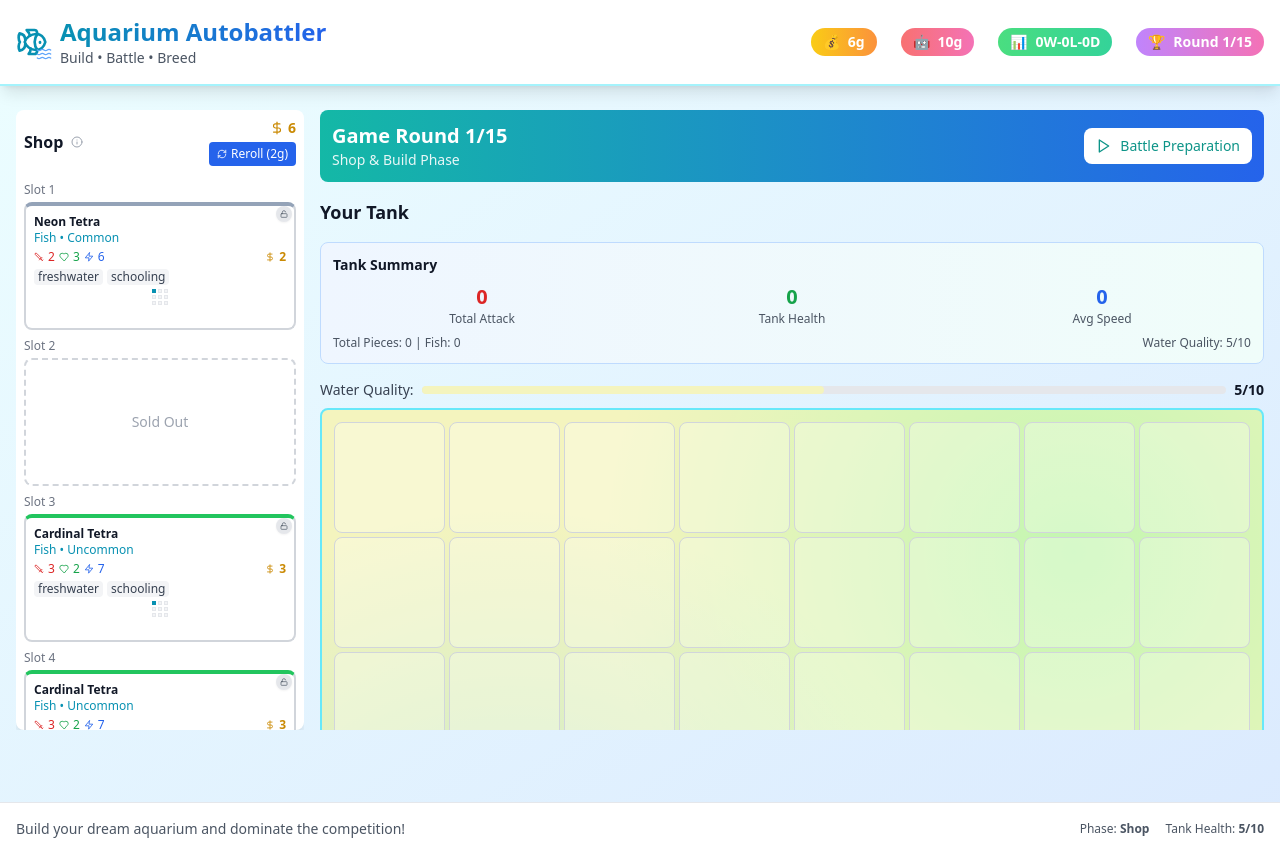
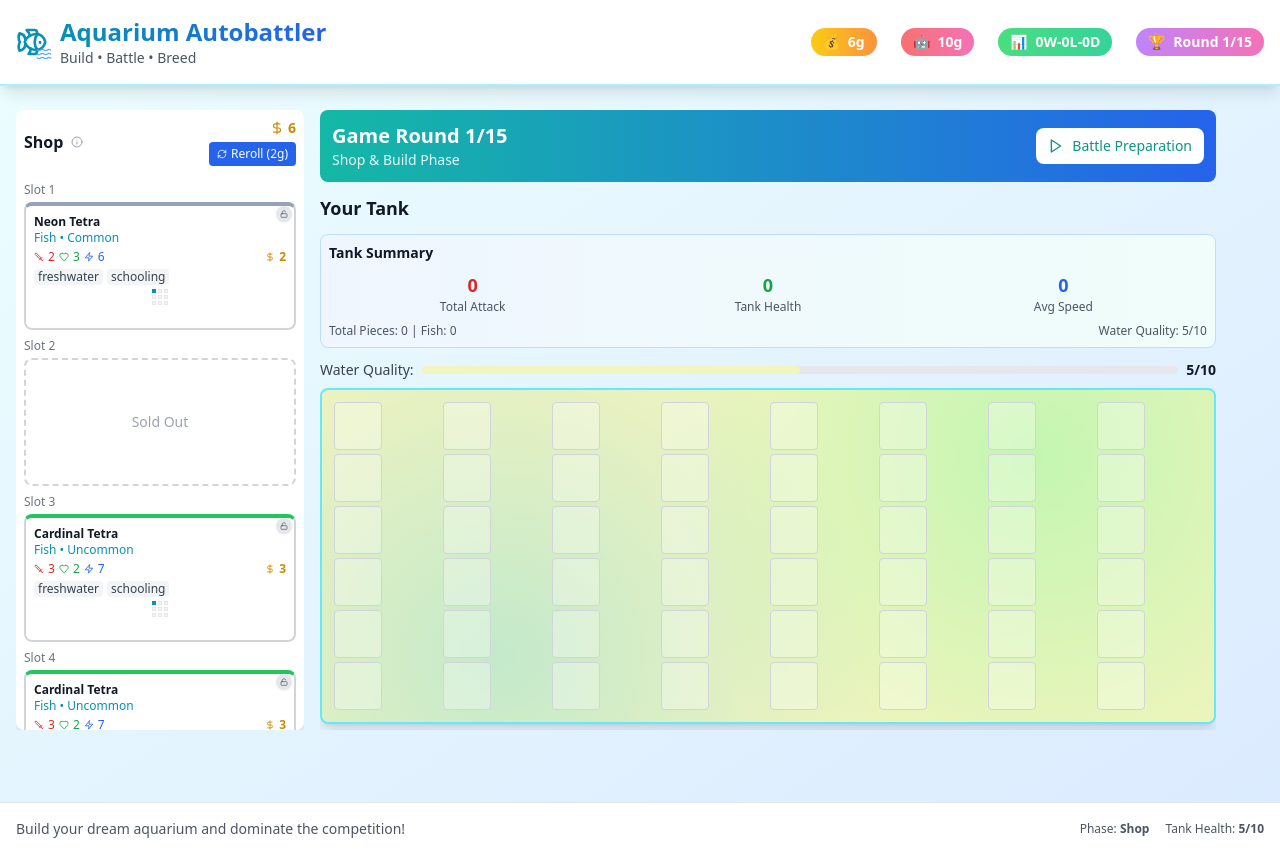
Before and after one commit to SobieskiCodes/aquarium-autobattle, a React (Vite) app: page / in a window 1280 px wide. Both pictures are taken after a click on the element 160 px from the left and 422 px from the top of the page. Built offline with nearby package versions, Linux system fonts and the light colour scheme.

Commit message:
Fix tank grid size and layout proportions

```diff
--- a/src/components/GamePhase.tsx
+++ b/src/components/GamePhase.tsx
@@ -84,7 +84,7 @@ export const GamePhase: React.FC<GamePhaseProps> = ({
       </div>
 
       {/* Main Content Area */}
-      <div className="flex-1 space-y-4 overflow-y-auto min-w-0">
+      <div className="flex-1 space-y-3 overflow-y-auto min-w-0 max-w-4xl">
       <div className="bg-gradient-to-r from-teal-500 to-blue-600 text-white p-3 rounded-lg">
         <div className="flex items-center justify-between">
           <div>
@@ -138,8 +138,8 @@ export const GamePhase: React.FC<GamePhaseProps> = ({
         </div>
       </div>
 
-        <div className="space-y-4">
-          <div className="space-y-4">
+        <div className="space-y-3">
+          <div className="space-y-3">
           <h2 className="text-lg font-bold text-gray-900">Your Tank</h2>
 
           {/* Board Stats Summary */}
@@ -151,7 +151,7 @@ export const GamePhase: React.FC<GamePhaseProps> = ({
             <TankSummary
               analysis={analysis}
               waterQuality={gameState.playerTank.waterQuality}
-              className="mb-3"
+              className="mb-2"
             />
               );
             })()
@@ -170,10 +170,10 @@ export const GamePhase: React.FC<GamePhaseProps> = ({
 
           </div>
 
-          <div className="space-y-4">
+          <div className="space-y-3">
           <h2 className="text-lg font-bold text-gray-900">Tank Pieces</h2>
           {gameState.playerTank.pieces.length > 0 ? (
-            <div className="bg-white rounded-lg shadow-lg p-3 max-h-[300px] overflow-y-auto">
+            <div className="bg-white rounded-lg shadow-lg p-3 max-h-[240px] overflow-y-auto">
               {/* Unplaced pieces warning */}
               {(() => {
                 const unplacedPieces = gameState.playerTank.pieces.filter(piece => !piece.position);
@@ -195,9 +195,9 @@ export const GamePhase: React.FC<GamePhaseProps> = ({
                 return null;
               })()}
 
-              <div className="grid grid-cols-1 sm:grid-cols-2 lg:grid-cols-3 gap-2 justify-items-center">
+              <div className="grid grid-cols-1 sm:grid-cols-2 lg:grid-cols-4 gap-2 justify-items-center">
               {gameState.playerTank.pieces.map((piece, index) => (
-                <div key={`${piece.id}-${index}`} className="min-h-0 w-full max-w-[240px]">
+                <div key={`${piece.id}-${index}`} className="min-h-0 w-full max-w-[200px]">
                   <PieceCard
                     piece={piece}
                     onSelect={onSelectPiece}
--- a/src/components/TankGrid.tsx
+++ b/src/components/TankGrid.tsx
@@ -329,8 +329,8 @@ export const TankGrid: React.FC<TankGridProps> = ({
               <div
                 key={`${x}-${y}`}
                 className={`
-                  aspect-square border rounded-lg flex items-center justify-center text-xs font-bold
-                  transition-all duration-200 min-h-[40px]
+                  aspect-square border rounded flex items-center justify-center text-xs font-bold
+                  transition-all duration-200 min-h-[32px] max-h-[48px]
                   ${cell
                     ? 'border-gray-400 text-white shadow-md cursor-move'
                     : 'border-gray-300 bg-white/30 hover:bg-white/50'
@@ -359,15 +359,15 @@ export const TankGrid: React.FC<TankGridProps> = ({
                     onDragStart={(e) => handleDragStart(e, cell)}
                     onDragEnd={handleDragEnd}
                   >
-                    <div className="text-xs leading-tight">{cell.name.split(' ')[0]}</div>
-                    <div className="text-xs opacity-80">
+                    <div className="text-xs leading-none">{cell.name.split(' ')[0]}</div>
+                    <div className="text-xs opacity-80 leading-none">
                       {cell.stats.attack}/{cell.stats.health}
                     </div>
                   </div>
                 )}
                 {isPreview && !cell && currentDraggedPiece && (
                   <div className="text-center text-gray-600">
-                    <div className="text-xs leading-tight opacity-70">
+                    <div className="text-xs leading-none opacity-70">
                       {currentDraggedPiece.name.split(' ')[0]}
                     </div>
                   </div>
--- a/src/components/TankSummary.tsx
+++ b/src/components/TankSummary.tsx
@@ -15,25 +15,25 @@ export const TankSummary: React.FC<TankSummaryProps> = ({
   className = ""
 }) => {
   return (
-    <div className={`p-3 bg-gradient-to-r from-blue-50 to-teal-50 rounded-lg border border-blue-200 relative group ${className}`}>
+    <div className={`p-2 bg-gradient-to-r from-blue-50 to-teal-50 rounded-lg border border-blue-200 relative group ${className}`}>
       <h3 className="font-bold text-gray-900 mb-2 text-sm">Tank Summary</h3>
-      <div className="grid grid-cols-3 gap-3 text-sm relative">
+      <div className="grid grid-cols-3 gap-2 text-sm relative">
         <div className="text-center">
-          <div className="text-xl font-bold text-red-600 cursor-help flex items-center justify-center gap-1">
+          <div className="text-lg font-bold text-red-600 cursor-help flex items-center justify-center gap-1">
             <span>{analysis.baseAttack}</span>
             {analysis.bonusAttack > 0 && <span className="text-green-500">(+{analysis.bonusAttack})</span>}
           </div>
           <div className="text-gray-600 text-xs">Total Attack</div>
         </div>
         <div className="text-center">
-          <div className="text-xl font-bold text-green-600 cursor-help flex items-center justify-center gap-1">
+          <div className="text-lg font-bold text-green-600 cursor-help flex items-center justify-center gap-1">
             <span>{analysis.baseHealth}</span>
             {analysis.bonusHealth > 0 && <span className="text-green-500">(+{analysis.bonusHealth})</span>}
           </div>
           <div className="text-gray-600 text-xs">Tank Health</div>
         </div>
         <div className="text-center">
-          <div className="text-xl font-bold text-blue-600 cursor-help flex items-center justify-center gap-1">
+          <div className="text-lg font-bold text-blue-600 cursor-help flex items-center justify-center gap-1">
             <span>{analysis.baseAverageSpeed}</span>
             {analysis.bonusAverageSpeed > 0 && <span className="text-green-500">(+{analysis.bonusAverageSpeed})</span>}
           </div>
```
